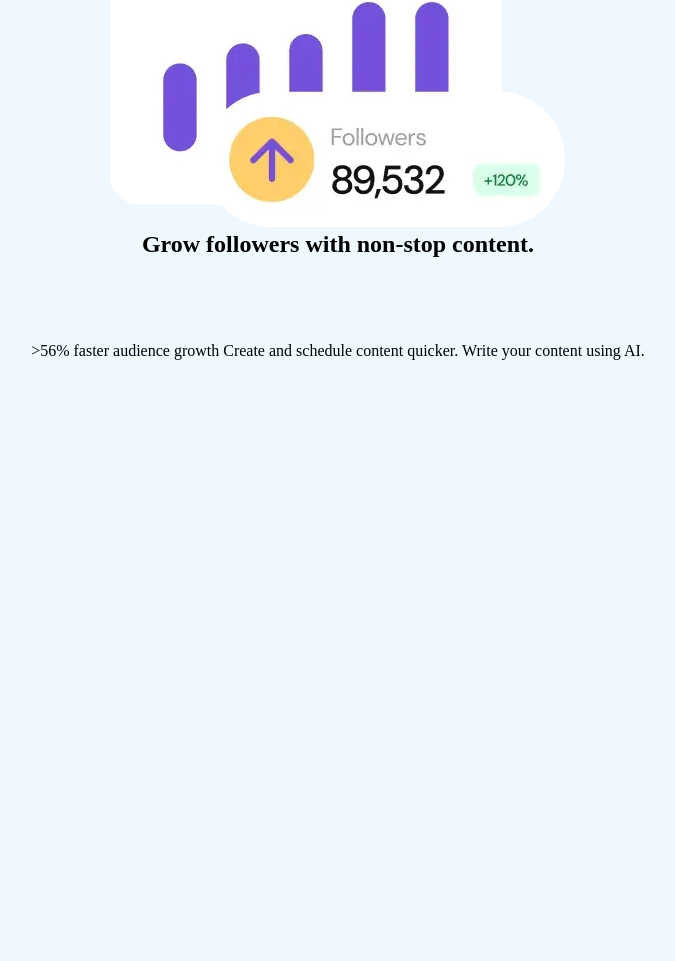
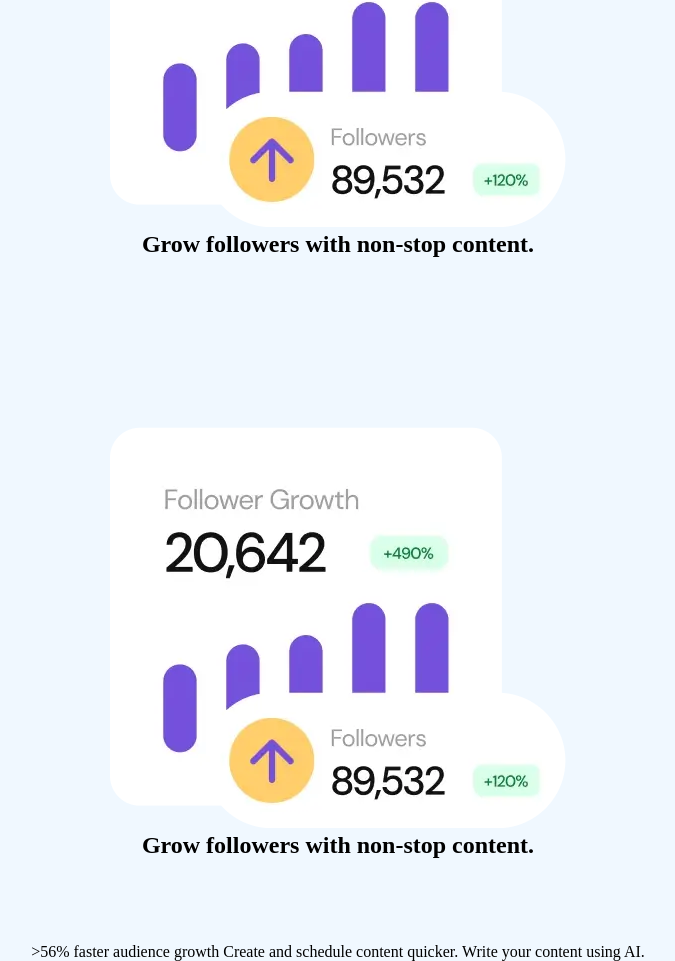
Before and after one commit to JesusMoscoso/segundaPaginaWeb, a plain HTML site: page index.html in a window 1280 px wide. Shown: the part 2728-3689 px from the top of the page, without its empty margins (302-977 px from the left). Before the commit the page ends 3088 px from the top, so only its background shows below. Drawn offline with Linux system fonts and the light colour scheme.

Commit message:
nuevo div prueba2

```diff
--- a/index.html
+++ b/index.html
@@ -44,6 +44,11 @@
         <h2>Grow followers with non-stop content.</h2>
       </div>
 
+      <div class="contenedor nuevo prueba2">
+        <img src="assets/images/illustration-grow-followers.webp" alt=""/>
+        <h2>Grow followers with non-stop content.</h2>
+      </div>
+
 
 
 
```
